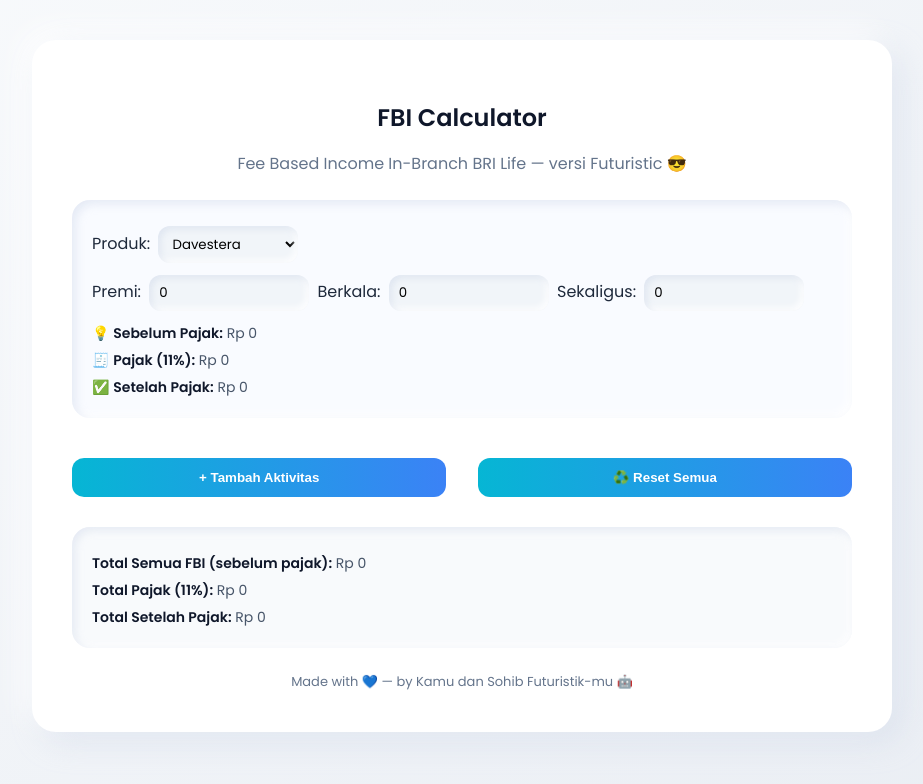
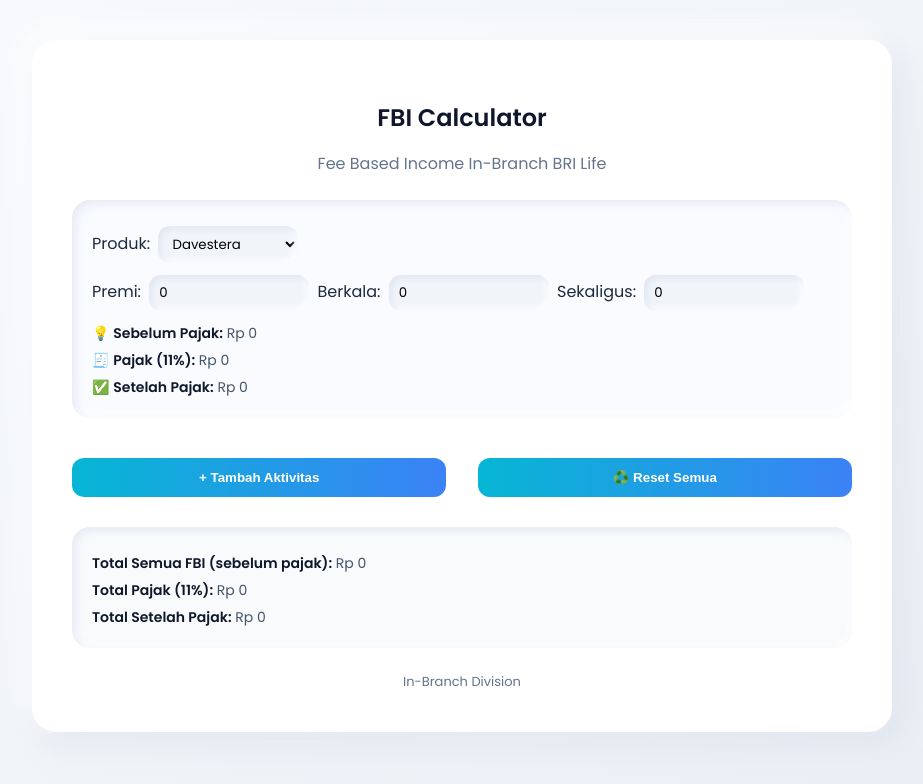
Before and after one commit to alyavirnanda90-hue/calculator-fbi, a plain HTML site: page index.html in a window 1280 px wide. Shown: the whole page, without its empty margins (178-1101 px from the left). Drawn offline with Linux system fonts and the light colour scheme.

Commit message:
Update index.html

```diff
--- a/index.html
+++ b/index.html
@@ -136,7 +136,7 @@
 <body>
   <div class="container">
     <h2>FBI Calculator</h2>
-    <p class="muted">Fee Based Income In-Branch BRI Life — versi Futuristic 😎</p>
+    <p class="muted">Fee Based Income In-Branch BRI Life</p>
 
     <div id="activities"></div>
     <div class="btn-container">
@@ -150,7 +150,7 @@
       <div class="result-line"><strong>Total Setelah Pajak:</strong> <span id="grandAfter">Rp 0</span></div>
     </div>
 
-    <div class="footer">Made with 💙 — by Kamu dan Sohib Futuristik-mu 🤖</div>
+    <div class="footer">In-Branch Division</div>
   </div>
 
   <script>
```
